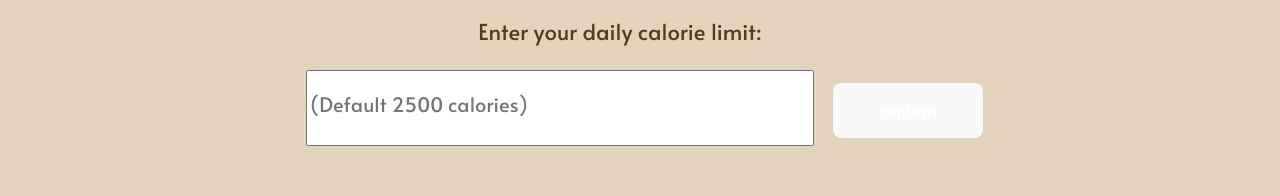
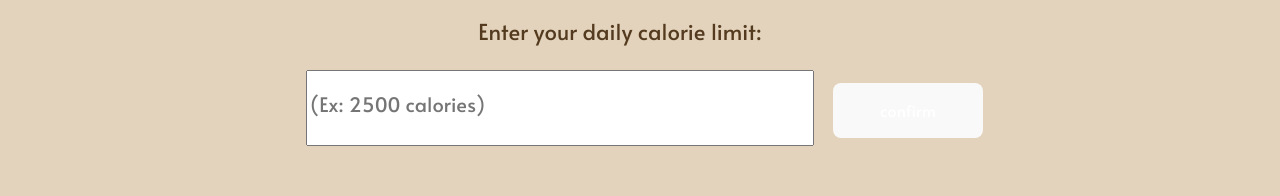
Before and after one commit to cs0320-f23/term-project-ssoufan-cpbryant-dsedarou-aye15, a React (Vite) app in the folder frontend/repl/: page / in a window 1280 px wide. Shown: the part 266-462 px from the top of the page. Built offline with nearby package versions, Linux system fonts and the light colour scheme.

Commit message:
feat: changed placeholder message

```diff
--- a/frontend/repl/src/components/ControlledInput.tsx
+++ b/frontend/repl/src/components/ControlledInput.tsx
@@ -32,7 +32,7 @@ export function ControlledInput({
       type="text"
       className="command-box"
       value={value}
-      placeholder="(Default 2500 calories)"
+      placeholder="(Ex: 2500 calories)"
       id="inputBox"
       onChange={(ev) => setValue(ev.target.value)}
       aria-label={ariaLabel}
```
Also changed, not shown: 1 other file (tests, documents, lock files or other folders).
